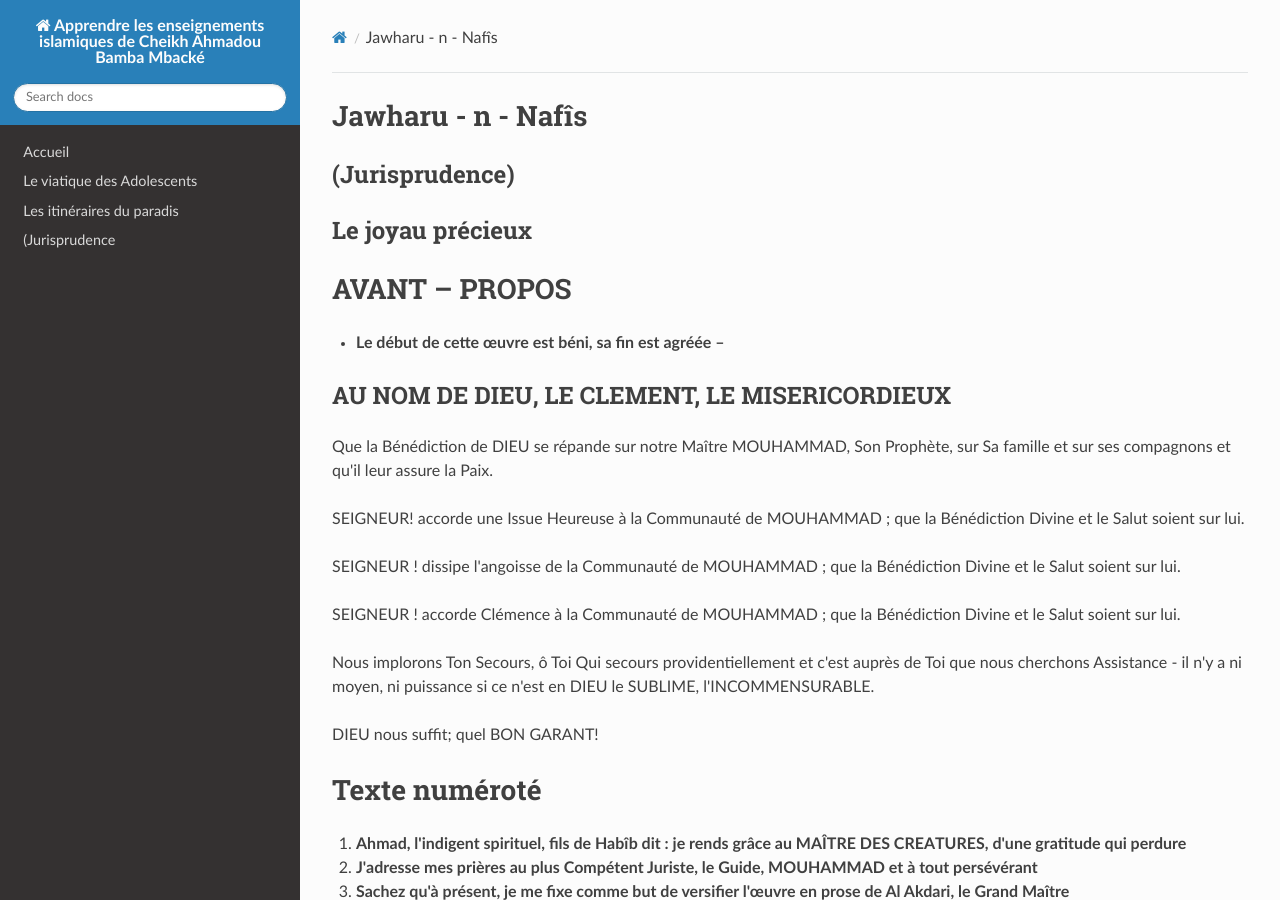
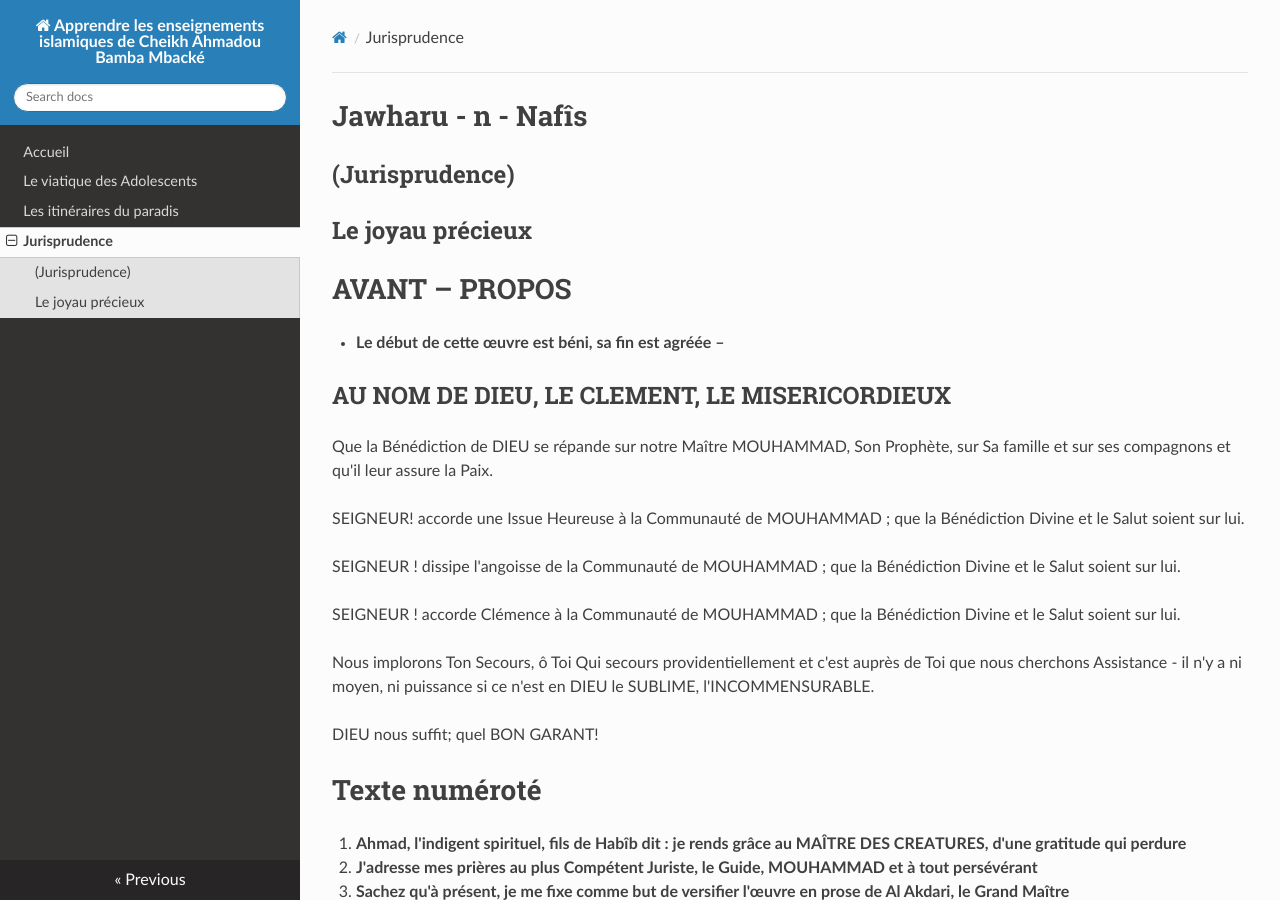
Before and after one commit to abdou0796/Apprendre-ta-r-ligion, an MkDocs documentation site: the page built from docs/jawharu_nafis.md, in a window 1280 px wide and 900 px high. Built offline with MkDocs 1.6.1, drawn with Linux system fonts in a browser that asks for light colours; nearby versions of some CDN libraries; part of the change alters nothing that is shown.

Commit message:
Update mkdocs.yml

```diff
--- a/mkdocs.yml
+++ b/mkdocs.yml
@@ -6,7 +6,7 @@ nav:
   - Accueil: index.md
   - Le viatique des Adolescents: tazawoudous_sikhar.md
   - Les itinéraires du paradis: massalik.md
-  - (Jurisprudence: jawharu_nafis
+  - Jurisprudence: jawharu_nafis.md
 
 extra_css:
   - css/le_style.css
```
